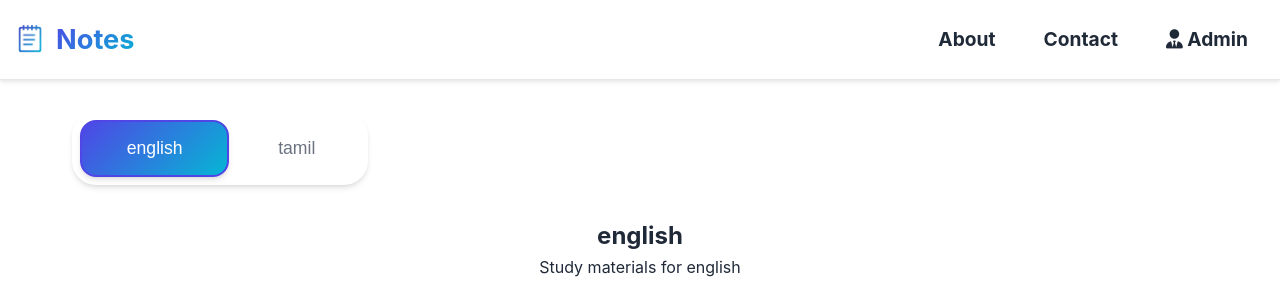
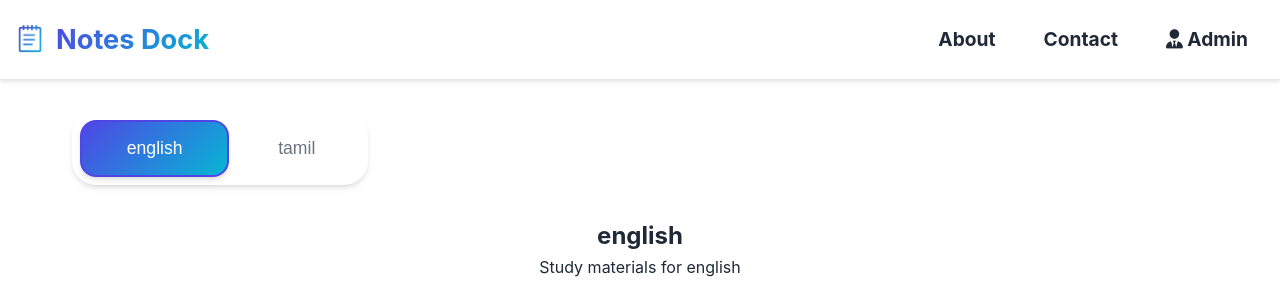
Before and after one commit to Sharathim/SAMPLE, a Flask app: page / in a window 1280 px wide. Shown: the top 300 px of the page. Run offline with Flask 3, Linux system fonts and the light colour scheme.

Commit message:
first commit

```diff
--- a/templates/index.html
+++ b/templates/index.html
@@ -15,7 +15,7 @@
     <header class="header">
         <div class="header-brand">
             <img src="{{ url_for('static', filename='assets/logo.png') }}" alt="Notes Dock Logo" class="header-logo">
-            <h1 class="site-title">Notes </h1>
+            <h1 class="site-title">Notes Dock</h1>
         </div>
         <nav class="header-nav">
             <a href="#about"><b>About</b></a>
```
